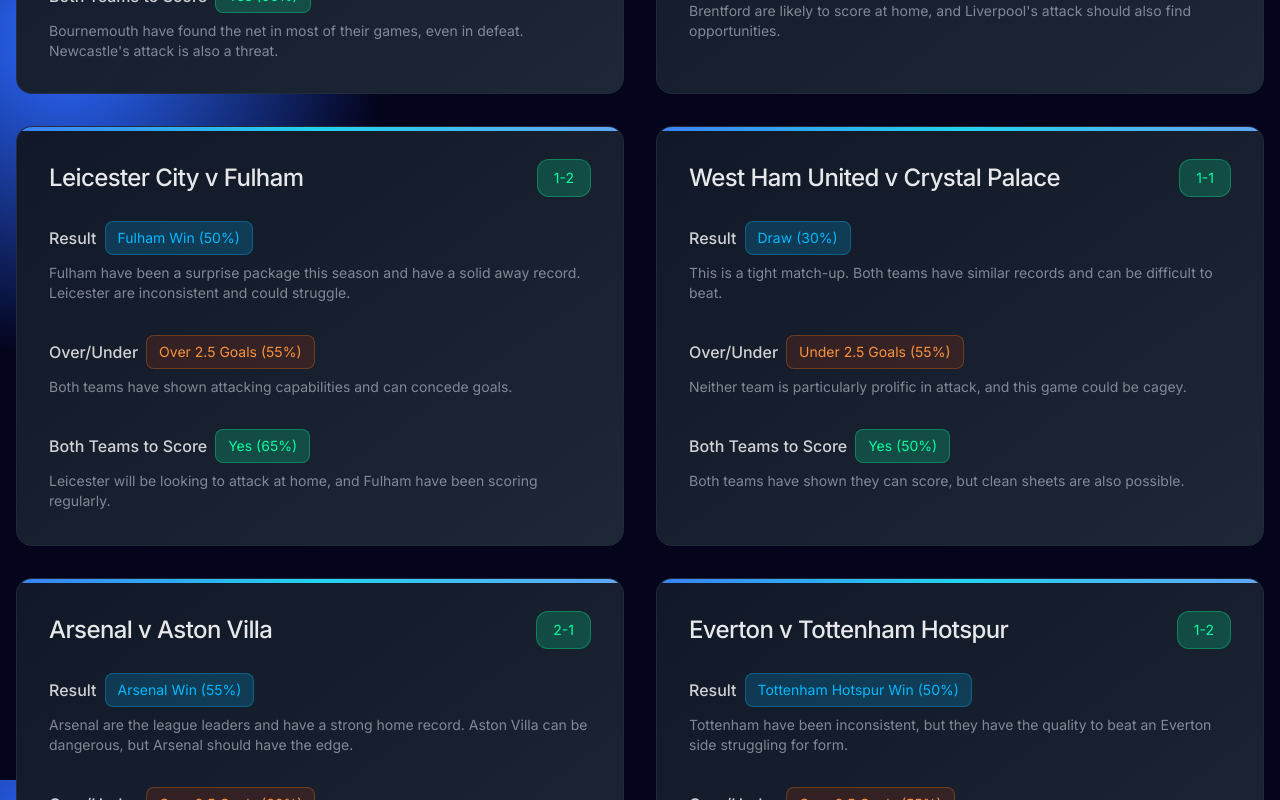
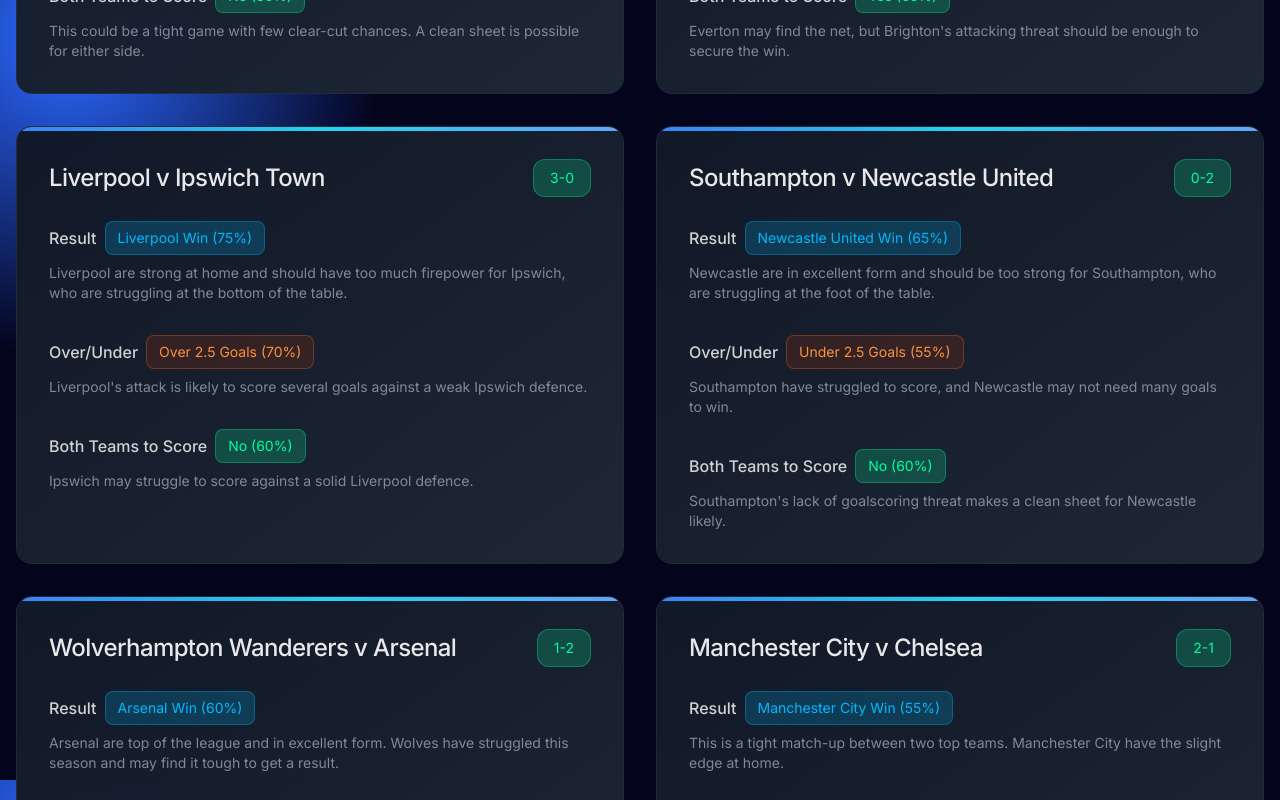
Before and after one commit to ilken/plai, a Next.js app: page / in a window 1280 px wide. Shown: the part 820-1620 px from the top of the page. Built offline with nearby package versions, Linux system fonts and the light colour scheme.

Commit message:
feat: week3 data

```diff
--- /dev/null
+++ b/src/data/week3.data.ts
@@ -0,0 +1,196 @@
+import { Predictions } from '@/types/Prediction.types';
+
+export const data: Predictions = {
+	"predictions": [
+		{
+			"match": "AFC Bournemouth v Nottingham Forest",
+			"potentialScore": "1-1",
+			"result": {
+				"prediction": "Draw",
+				"probability": 35,
+				"analysis": "Both teams are in decent form, making this a close match. Bournemouth have been solid defensively, while Forest have been scoring consistently."
+			},
+			"overUnder": {
+				"prediction": "Under 2.5 Goals",
+				"probability": 55,
+				"analysis": "Bournemouth have been involved in low-scoring games recently, and Forest may find it tough to break them down."
+			},
+			"bothTeamsToScore": {
+				"prediction": "No",
+				"probability": 50,
+				"analysis": "This could be a tight game with few clear-cut chances. A clean sheet is possible for either side."
+			}
+		},
+		{
+			"match": "Brighton & Hove Albion v Everton",
+			"potentialScore": "2-1",
+			"result": {
+				"prediction": "Brighton & Hove Albion Win",
+				"probability": 60,
+				"analysis": "Brighton are in good form and have a strong home record. Everton have struggled defensively and may find it tough to contain Brighton's attack."
+			},
+			"overUnder": {
+				"prediction": "Over 2.5 Goals",
+				"probability": 60,
+				"analysis": "Brighton's games have been high-scoring, and Everton's defensive vulnerabilities could lead to goals."
+			},
+			"bothTeamsToScore": {
+				"prediction": "Yes",
+				"probability": 65,
+				"analysis": "Everton may find the net, but Brighton's attacking threat should be enough to secure the win."
+			}
+		},
+		{
+			"match": "Liverpool v Ipswich Town",
+			"potentialScore": "3-0",
+			"result": {
+				"prediction": "Liverpool Win",
+				"probability": 75,
+				"analysis": "Liverpool are strong at home and should have too much firepower for Ipswich, who are struggling at the bottom of the table."
+			},
+			"overUnder": {
+				"prediction": "Over 2.5 Goals",
+				"probability": 70,
+				"analysis": "Liverpool's attack is likely to score several goals against a weak Ipswich defence."
+			},
+			"bothTeamsToScore": {
+				"prediction": "No",
+				"probability": 60,
+				"analysis": "Ipswich may struggle to score against a solid Liverpool defence."
+			}
+		},
+		{
+			"match": "Southampton v Newcastle United",
+			"potentialScore": "0-2",
+			"result": {
+				"prediction": "Newcastle United Win",
+				"probability": 65,
+				"analysis": "Newcastle are in excellent form and should be too strong for Southampton, who are struggling at the foot of the table."
+			},
+			"overUnder": {
+				"prediction": "Under 2.5 Goals",
+				"probability": 55,
+				"analysis": "Southampton have struggled to score, and Newcastle may not need many goals to win."
+			},
+			"bothTeamsToScore": {
+				"prediction": "No",
+				"probability": 60,
+				"analysis": "Southampton's lack of goalscoring threat makes a clean sheet for Newcastle likely."
+			}
+		},
+		{
+			"match": "Wolverhampton Wanderers v Arsenal",
+			"potentialScore": "1-2",
+			"result": {
+				"prediction": "Arsenal Win",
+				"probability": 60,
+				"analysis": "Arsenal are top of the league and in excellent form. Wolves have struggled this season and may find it tough to get a result."
+			},
+			"overUnder": {
+				"prediction": "Over 2.5 Goals",
+				"probability": 55,
+				"analysis": "Arsenal's games have been high-scoring, and Wolves may contribute to an open game."
+			},
+			"bothTeamsToScore": {
+				"prediction": "Yes",
+				"probability": 60,
+				"analysis": "Wolves may find the net at home, but Arsenal's attack should be too strong."
+			}
+		},
+		{
+			"match": "Manchester City v Chelsea",
+			"potentialScore": "2-1",
+			"result": {
+				"prediction": "Manchester City Win",
+				"probability": 55,
+				"analysis": "This is a tight match-up between two top teams. Manchester City have the slight edge at home."
+			},
+			"overUnder": {
+				"prediction": "Over 2.5 Goals",
+				"probability": 60,
+				"analysis": "Both teams have attacking quality and can be vulnerable defensively."
+			},
+			"bothTeamsToScore": {
+				"prediction": "Yes",
+				"probability": 70,
+				"analysis": "Expect an open and attacking game with goals at both ends."
+			}
+		},
+		{
+			"match": "Crystal Palace v Brentford",
+			"potentialScore": "1-1",
+			"result": {
+				"prediction": "Draw",
+				"probability": 35,
+				"analysis": "This is a close match-up. Both teams have been inconsistent, but a draw is a likely outcome."
+			},
+			"overUnder": {
+				"prediction": "Under 2.5 Goals",
+				"probability": 55,
+				"analysis": "Neither team is particularly prolific in attack, and this game could be cagey."
+			},
+			"bothTeamsToScore": {
+				"prediction": "Yes",
+				"probability": 50,
+				"analysis": "Both teams have shown they can score, but clean sheets are also possible."
+			}
+		},
+		{
+			"match": "Tottenham Hotspur v Leicester City",
+			"potentialScore": "2-1",
+			"result": {
+				"prediction": "Tottenham Hotspur Win",
+				"probability": 55,
+				"analysis": "Tottenham have been inconsistent, but they have the quality to beat a Leicester side struggling for form."
+			},
+			"overUnder": {
+				"prediction": "Over 2.5 Goals",
+				"probability": 60,
+				"analysis": "Both teams can score goals, and Leicester will need to attack to get something from the game."
+			},
+			"bothTeamsToScore": {
+				"prediction": "Yes",
+				"probability": 65,
+				"analysis": "Leicester's defence can be vulnerable, and Tottenham's attack has the potential to exploit that."
+			}
+		},
+		{
+			"match": "Aston Villa v West Ham United",
+			"potentialScore": "2-0",
+			"result": {
+				"prediction": "Aston Villa Win",
+				"probability": 50,
+				"analysis": "Aston Villa have been strong at home, while West Ham have been inconsistent this season."
+			},
+			"overUnder": {
+				"prediction": "Under 2.5 Goals",
+				"probability": 55,
+				"analysis": "West Ham have struggled to score goals, and Villa may not need many to win."
+			},
+			"bothTeamsToScore": {
+				"prediction": "No",
+				"probability": 55,
+				"analysis": "West Ham's lack of goalscoring threat suggests Villa could keep a clean sheet."
+			}
+		},
+		{
+			"match": "Fulham v Manchester United",
+			"potentialScore": "1-1",
+			"result": {
+				"prediction": "Draw",
+				"probability": 35,
+				"analysis": "This is a tough one to call. Both teams are capable of winning, but a draw is a likely outcome."
+			},
+			"overUnder": {
+				"prediction": "Under 2.5 Goals",
+				"probability": 55,
+				"analysis": "Both teams can be solid defensively, and this game could be tight and tactical."
+			},
+			"bothTeamsToScore": {
+				"prediction": "Yes",
+				"probability": 55,
+				"analysis": "Both teams have shown they can score, but a clean sheet is also a possibility."
+			}
+		}
+	]
+}
--- a/src/pages/index.tsx
+++ b/src/pages/index.tsx
@@ -4,7 +4,7 @@
 import { PredictionsGrid } from '@/components/predictions-grid/PredictionsGrid.component';
 import { Header } from '@/components/header/Header.component';
 import { Footer } from '@/components/footer/Footer.component';
-import { data } from '@/data/week2.data';
+import { data } from '@/data/week3.data';
 import { PredictionsSchema } from '@/types/Prediction.types';
 import { PredictionCard } from '@/components/prediction-card/PredictionCard.component';
 import { Navbar } from '@/components/navbar/Navbar.component';
--- a/src/pages/matches/[id].tsx
+++ b/src/pages/matches/[id].tsx
@@ -3,7 +3,7 @@
 import { Navbar } from '@/components/navbar/Navbar.component';
 import { Footer } from '@/components/footer/Footer.component';
 import { Breadcrumbs } from '@/components/breadcrumbs/Breadcrumbs.component';
-import { data } from '@/data/week2.data';
+import { data } from '@/data/week3.data';
 import { PredictionsSchema } from '@/types/Prediction.types';
 import Custom404 from '../404';
 
```
Also changed, not shown: src/hooks/useWeeklyData.ts (added, +8 -0 lines).
